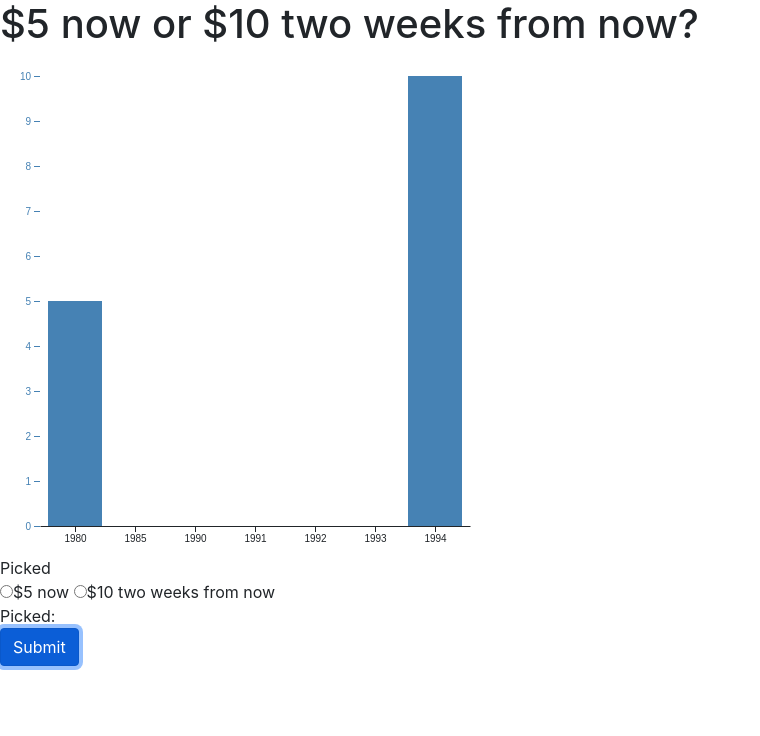
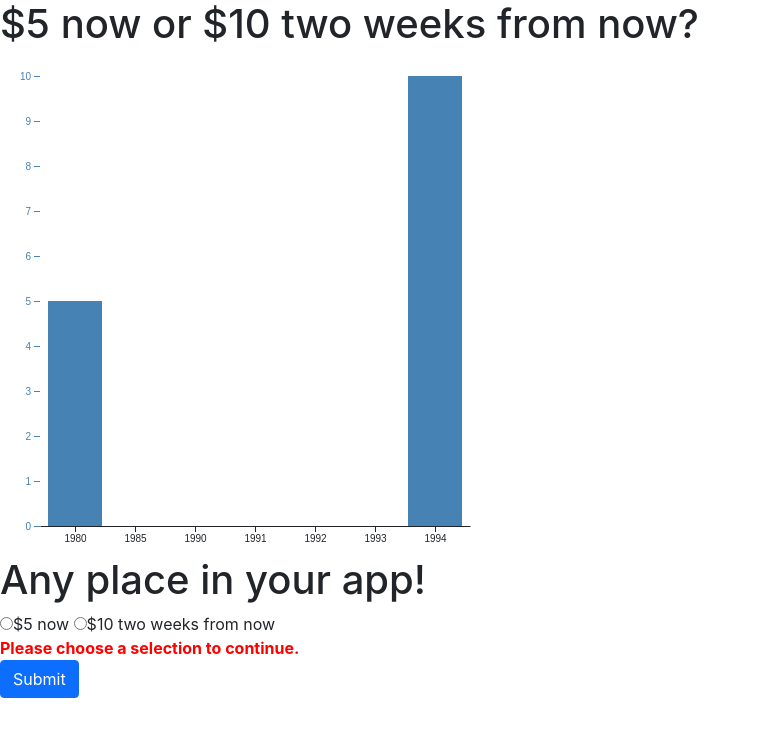
Before and after one commit to yahelnachum/vizsurvey, a React (Create React App) app: page / in a window 1280 px wide. Both pictures are taken after a click on the button "Submit". Shown: the top 736 px of the page, without its empty margins (0-760 px from the left). Built offline with nearby package versions, Linux system fonts and the light colour scheme.

Commit message:
Added required validation.
Changed the form to require choosing a value.

```diff
--- a/src/MELForm.js
+++ b/src/MELForm.js
@@ -1,5 +1,5 @@
 import React, { Component } from "react";
-import { Formik, Form, Field } from "formik";
+import { Formik, Form, Field, ErrorMessage } from "formik";
 import { Button } from "react-bootstrap";
 
 class MELForm extends Component {
@@ -10,36 +10,47 @@ class MELForm extends Component {
   render() {
     return (
       <div>
+        <h1>Any place in your app!</h1>
         <Formik
-          initialValues={{
-            picked: "",
+          initialValues={{ choice: "" }}
+          validate={(values) => {
+            let errors = {};
+            if (!values.choice) {
+              errors.choice = "Please choose a selection to continue.";
+            }
+
+            return errors;
           }}
-          onSubmit={async (values) => {
-            await new Promise((r) => setTimeout(r, 500));
-            alert(JSON.stringify(values, null, 2));
+          onSubmit={(values, { setSubmitting }) => {
+            setTimeout(() => {
+              alert(JSON.stringify(values, null, 2));
+              setSubmitting(false);
+            }, 400);
           }}
         >
-          {({ values }) => (
+          {({ isSubmitting }) => (
             <Form>
-              <div id="my-radio-group">Picked</div>
               <div role="group" aria-labelledby="my-radio-group">
                 <label>
-                  <Field type="radio" name="picked" value="$5 now" />
+                  <Field type="radio" name="choice" value="$5 now" />
                   $5 now
                 </label>
                 &nbsp;
                 <label>
                   <Field
                     type="radio"
-                    name="picked"
+                    name="choice"
                     value="$10 two weeks from now"
                   />
                   $10 two weeks from now
                 </label>
-                <div>Picked: {values.picked}</div>
+                <span style={{ color: "red", fontWeight: "bold" }}>
+                  <ErrorMessage name="choice" component="div" />
+                </span>
               </div>
-
-              <Button type="submit">Submit</Button>
+              <Button type="submit" disabled={isSubmitting}>
+                Submit
+              </Button>
             </Form>
           )}
         </Formik>
```
Also changed, not shown: src/Products.js (+5 -2 lines).
